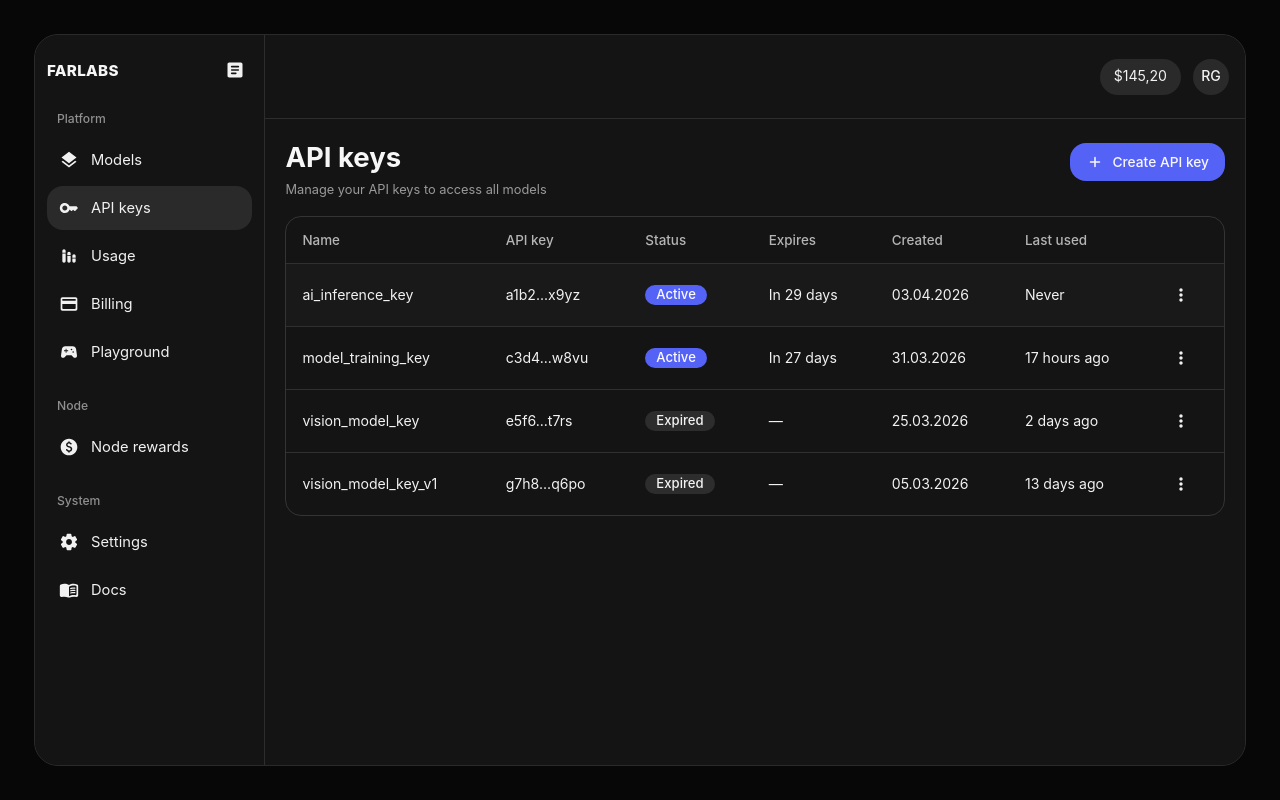
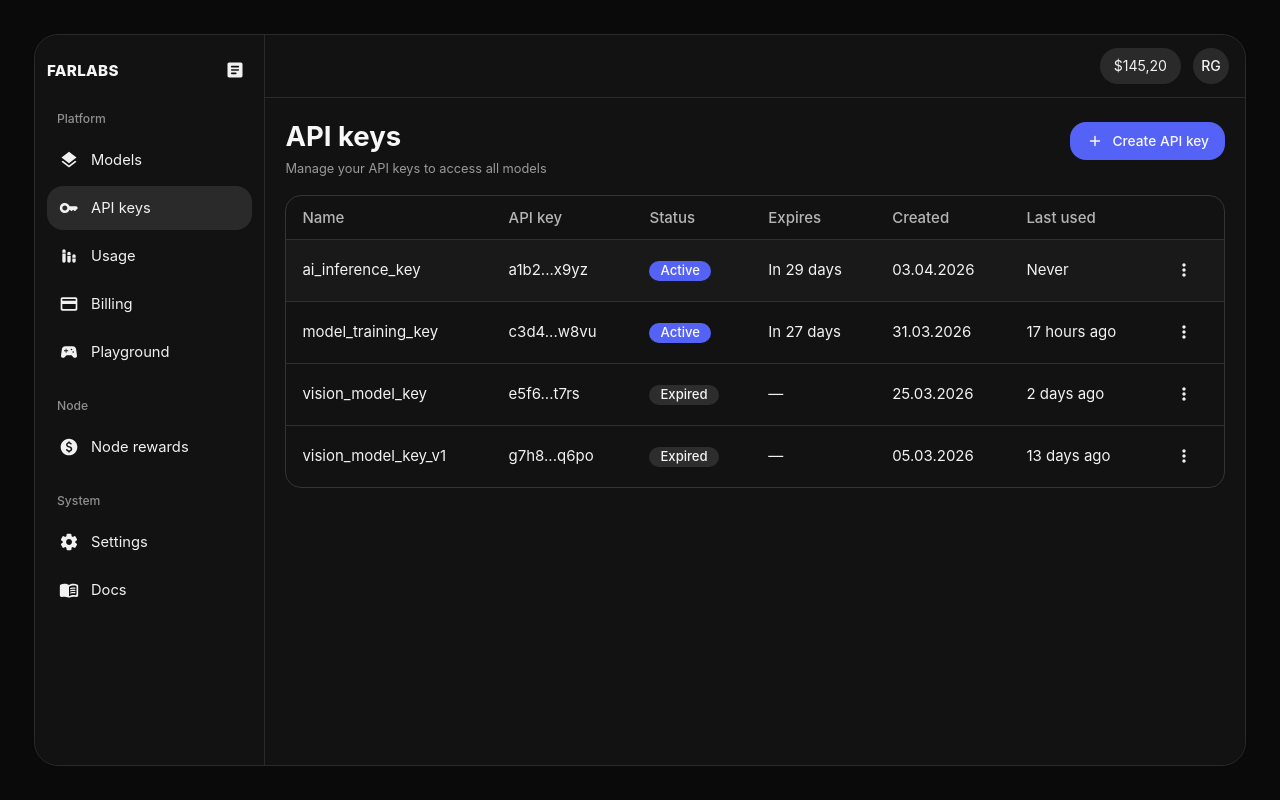
Before and after one commit to krylatkin/test-task-api-keys, a React (Vite) app: page / in a window 1280 px wide. Built offline with nearby package versions, Linux system fonts and the light colour scheme.

Commit message:
Fix desktop pixel layout

```diff
--- a/src/features/api-keys/components/ApiKeysFeature.css
+++ b/src/features/api-keys/components/ApiKeysFeature.css
@@ -23,22 +23,23 @@
 }
 
 .api-table thead th {
-  padding: 15px 18px;
+  padding: 14px 18px;
   border-bottom: 1px solid #303030;
   color: #b5b5b5;
   text-align: left;
   white-space: nowrap;
-  font-size: 0.84rem;
+  font-size: 15px;
   font-weight: 500;
+  line-height: 1;
 }
 
 .api-table tbody td {
-  padding: 17px 18px;
+  padding: 16px 18px;
   border-bottom: 1px solid #303030;
   color: #f2f2f2;
   white-space: nowrap;
-  font-size: 0.88rem;
-  line-height: 1.25;
+  font-size: 15px;
+  line-height: 20px;
 }
 
 .api-table tbody tr:last-child td {
--- a/src/index.css
+++ b/src/index.css
@@ -1,6 +1,6 @@
 :root {
   color: #f2f2f2;
-  background: #070707;
+  background: #0a0a0a;
   font-family: Inter, 'Segoe UI', Arial, sans-serif;
   font-size: 16px;
   font-synthesis: none;
@@ -16,14 +16,14 @@
 }
 
 html {
-  background: #070707;
+  background: #0a0a0a;
 }
 
 body {
   margin: 0;
   min-width: 320px;
   min-height: 100svh;
-  background: #070707;
+  background: #0a0a0a;
 }
 
 body,
--- a/src/pages/ApiKeysPage.css
+++ b/src/pages/ApiKeysPage.css
@@ -18,7 +18,7 @@
 .page-header__title {
   margin: 0;
   color: #f7f7f7;
-  font-size: 1.82rem;
+  font-size: 1.5rem;
   font-weight: 700;
   line-height: 1.08;
 }
@@ -36,12 +36,12 @@
   justify-content: center;
   flex-shrink: 0;
   gap: 8px;
-  height: 40px;
+  height: 36px;
   padding: 0 18px;
   border-radius: 16px;
   background: #5562f6;
   color: #f8f8ff;
-  font-size: 0.9rem;
+  font-size: 0.88rem;
   font-weight: 500;
 }
 
--- a/src/shared/layout/AppShell.css
+++ b/src/shared/layout/AppShell.css
@@ -7,7 +7,7 @@
   border: 1px solid #2a2a2a;
   border-radius: 24px;
   overflow: hidden;
-  background: #141414;
+  background: #121212;
   transition: grid-template-columns 180ms ease;
 }
 
@@ -19,11 +19,11 @@
 .app-sidebar,
 .app-shell__viewport,
 .mobile-nav {
-  background: #141414;
+  background: #121212;
 }
 
 .app-sidebar {
-  border-right: 1px solid #2d2d2d;
+  border-right: 1px solid #2a2a2a;
   padding: 18px var(--sidebar-padding-inline) 24px;
   transition: padding 180ms ease;
 }
@@ -146,9 +146,9 @@
 }
 
 .desktop-topbar {
-  min-height: 84px;
+  min-height: 63px;
   padding: 0 20px;
-  border-bottom: 1px solid #2d2d2d;
+  border-bottom: 1px solid #2a2a2a;
 }
 
 .desktop-topbar__actions {
```
Also changed, not shown: tests/api-keys.screenshot.spec.ts-snapshots/api-keys-page-desktop-darwin.png.
